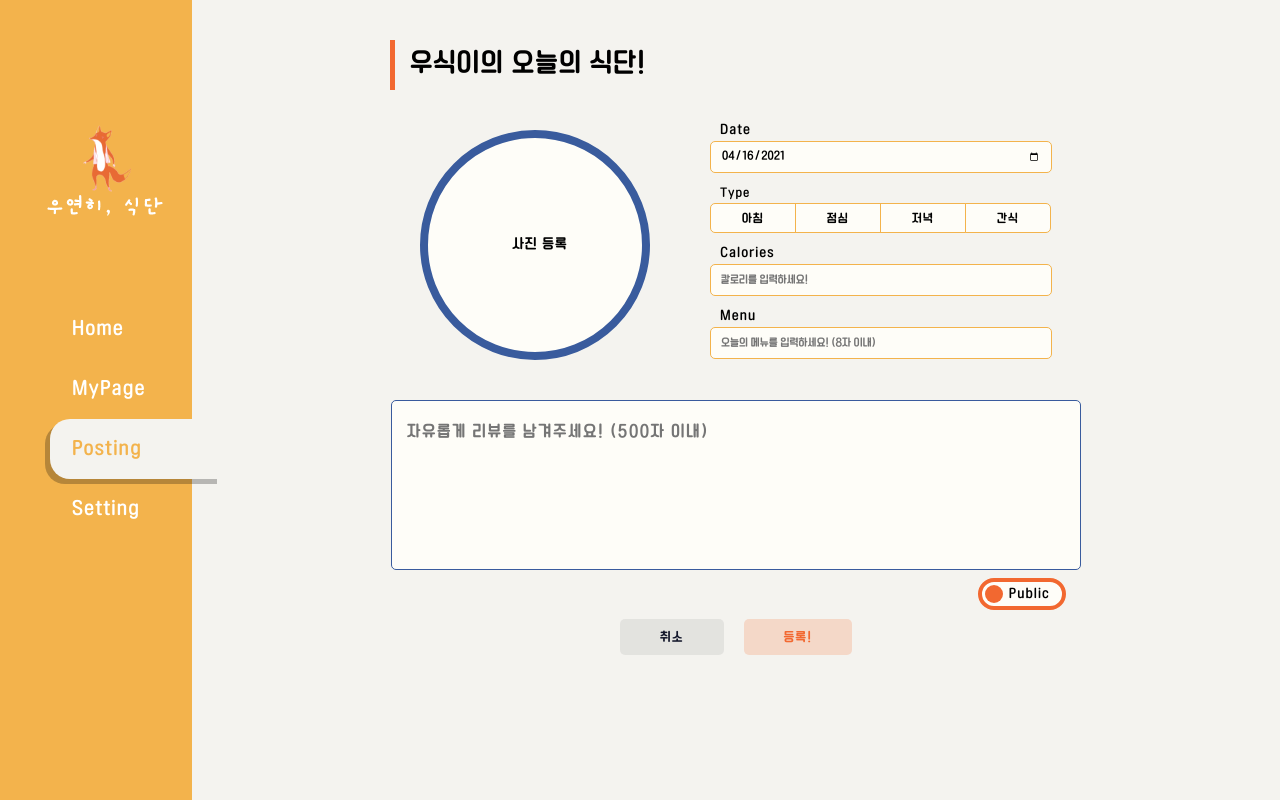
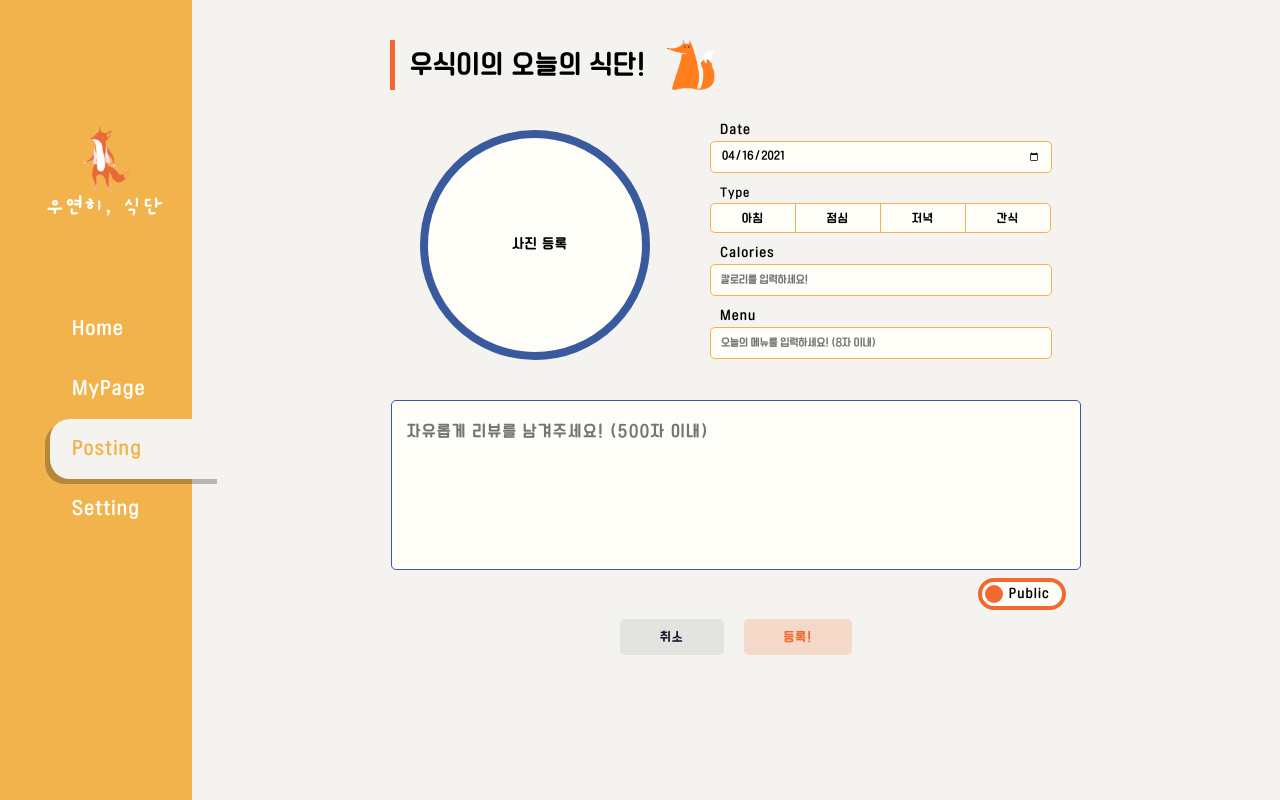
Before and after one commit to margu31/forte-diet, a React (Create React App) app: page /posting in a window 1280 px wide. Built offline with nearby package versions, Linux system fonts and the light colour scheme; no server answers.

Commit message:
[기능] title 로고 삽입여부 작성

```diff
--- a/src/containers/PostingContainer/PostingContainer.js
+++ b/src/containers/PostingContainer/PostingContainer.js
@@ -142,7 +142,7 @@ function PostingContainer({ history }) {
 
   return (
     <section>
-      <Title>우식이의 오늘의 식단!</Title>
+      <Title logoIcon="true">우식이의 오늘의 식단!</Title>
       <Form legend="식단 포스팅">
         <DataGroup
           onChange={onChange}
```
